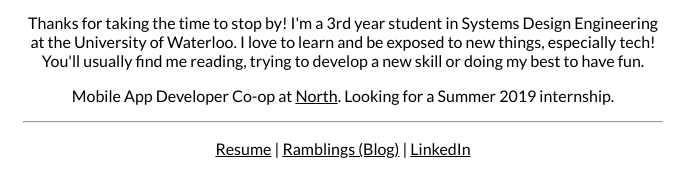
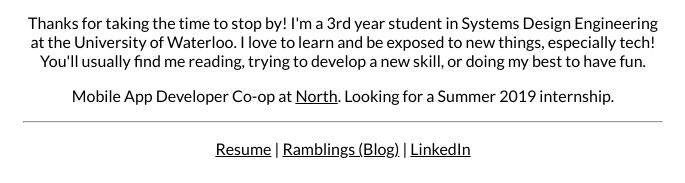
Before and after one commit to mdshiozaki/mdshiozaki.github.io, a plain HTML site: page index.html in a window 1280 px wide. Shown: the part 348-531 px from the top of the page, 297-982 px from the left. Drawn offline with Linux system fonts and the light colour scheme.

Commit message:
Comma update, added more pictures for future

```diff
--- a/index.html
+++ b/index.html
@@ -23,7 +23,7 @@
 				<h3>Aspiring Developer | Engineer | Creator</h3>
 			</div>
 			<div class="intro">
-				<p>Thanks for taking the time to stop by! I'm a 3rd year student in Systems Design Engineering at the University of Waterloo. I love to learn and be exposed to new things, especially tech! You'll usually find me reading, trying to develop a new skill or doing my best to have fun.</p>
+				<p>Thanks for taking the time to stop by! I'm a 3rd year student in Systems Design Engineering at the University of Waterloo. I love to learn and be exposed to new things, especially tech! You'll usually find me reading, trying to develop a new skill, or doing my best to have fun.</p>
 				<p>Mobile App Developer Co-op at <a href="https://bynorth.com" target="_blank">North</a>. Looking for a Summer 2019 internship.</p>
 
 				<hr>
```
Also changed, not shown: images/game-phone.png (added), images/midsun_300px.png (added), images/midsun_logo.png (added).
